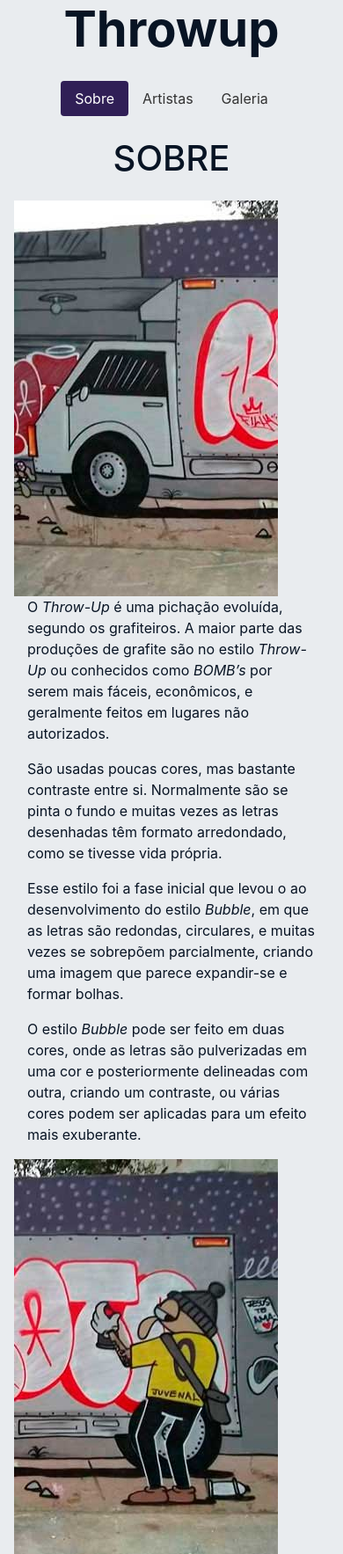
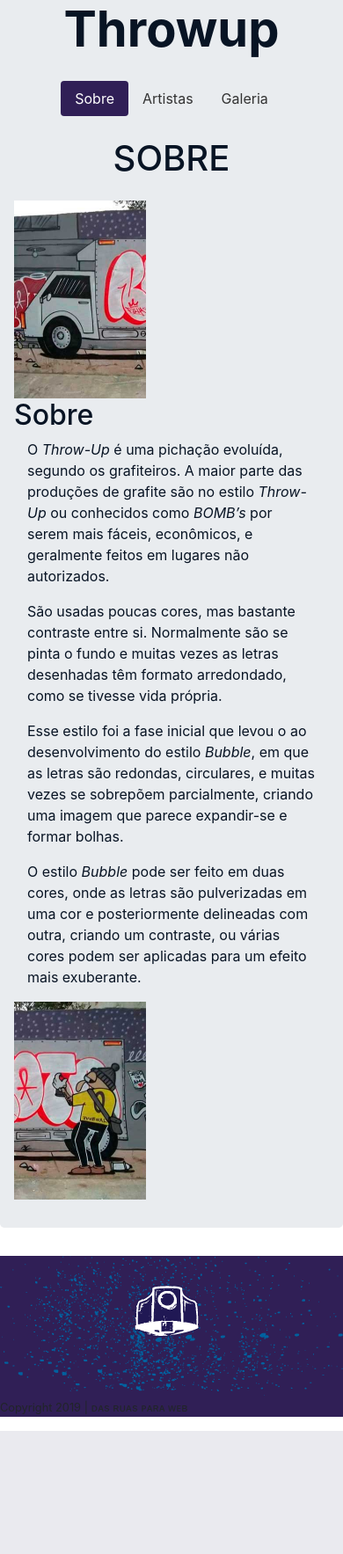
Before and after one commit to MOREIRALARISSA/Das-Ruas-para-Web, a PHP site: page /_authors/anderson/index.php in a window 390 px wide; the page is wider, and only the part inside the window is pictured. Shown: the part 243-2010 px from the top of that part at 88% size. After the commit the page ends 1870 px from the top of that part, so only its background shows below. Run offline with PHP 8.4, Linux system fonts and the light colour scheme.

Commit message:
Finalizado estrutura e responsividade da Throwup, página validada.

```diff
--- a/_authors/anderson/_css/style.css
+++ b/_authors/anderson/_css/style.css
@@ -11,7 +11,7 @@ figure {
 /* Galeria */
 .gallery_border {
     border-bottom: 2px solid #1c61a7;
-    height: 320px;
+    height: 370px;
 }
 
 .gallery_border:hover {
--- a/_authors/anderson/index.php
+++ b/_authors/anderson/index.php
@@ -33,12 +33,15 @@
                             <!-- Sobre -->
                             <h1 class="mt-4 mb-4"> SOBRE </h1>
                             <div class="row align-items-center">
-                                <div class="col-lg-4 offset-lg-0 order-lg-first col-md-5 offset-md-1 col-sm-6 offset-sm-0 pl-0 pr-0">
-                                    <img class="img-fluid" src="./../../_images/anderson/sobre-1.jpg" alt="" />
+                                <aside>
+                                    <div class="col-lg-4 offset-lg-0 order-lg-first col-md-5 offset-md-1 col-sm-6 offset-sm-0 pl-0 pr-0 col-6 text-center">
+                                        <img class="img-fluid" src="./../../_images/anderson/sobre-1.jpg" alt="Parte esquerda de um grafite dividido em dois" />
                                     </div>
+                                </aside>
 
-                                <div class="col-lg-4 offset-lg-0 col-md-8 offset-md-2 order-md-first order-sm-first">
                                 <article>
+                                    <h2>Sobre</h2>
+                                    <div class="col-lg-4 offset-lg-0 col-md-8 offset-md-2 order-md-first order-sm-first order-first">
                                         <p>
                                             O <em>Throw-Up</em> é uma pichação evoluída, segundo os grafiteiros. A maior parte das produções de grafite são no estilo <em>Throw-Up</em>
                                             ou conhecidos como <em>BOMB’s</em> por serem mais fáceis, econômicos, e geralmente feitos em lugares não autorizados.
@@ -55,18 +58,23 @@
                                             O estilo <em>Bubble</em> pode ser feito em duas cores, onde as letras são pulverizadas em uma cor e posteriormente delineadas com outra, criando um contraste,
                                             ou várias cores podem ser aplicadas para um efeito mais exuberante.
                                         </p>
+                                    </div>
                                 </article>
+
+                                <aside>
+                                    <div class="col-lg-4 offset-lg-0 col-md-5 offset-md-0 col-sm-6 offset-sm-0 pl-0 pr-0 col-6 text-center">
+                                        <img class="img-fluid" src="./../../_images/anderson/sobre-2.jpg" alt="Parte direita de um grafite dividido em dois" />
                                     </div>
-
-                                <div class="col-lg-4 offset-lg-0 col-md-5 offset-md-0 col-sm-6 offset-sm-0 pl-0 pr-0">
-                                    <img class="img-fluid" src="./../../_images/anderson/sobre-2.jpg" alt="" />
-                                </div>
+                                </aside>
                             </div>
                         </div>
 
+                        <!-- Artistas -->
                         <div class="tab-pane fade show " id="nav-item-02" role="tabpanel">
+                            <h1 class="text-center mb-4">Artistas</h1>
                             <section>
-                                <h1 class="text-center mb-4">Artistas</h1>
+                                <h2 class="d-none">Artistas</h2>
+                                <article>
                                     <div class="row justify-content-lg-center mb-5">
                                         <div class="col-lg-4 offset-lg-0 col-md-5 offset-md-0 col-sm-12 mb-5">
                                             <div class="card">
@@ -77,7 +85,7 @@
                                                 </div>
                                                 <div class="card-body">
                                                     <!-- <h4 class="card-title font-weight-bold">Caio César Assumpção Rosseto</h4> -->
-                                                <h2 class="card-title" font-weight-bold>Real Grapixo</h2>
+                                                    <h2 class="card-title font-weight-bold">Real Grapixo</h2>
                                                     <h3 class="card-subtitle mb-2 text-muted">Desconhecido
                                                         <!--ou Robin Gunningham[2]-->
                                                     </h3>
@@ -120,7 +128,7 @@
                                                 </div>
                                                 <div class="card-body">
                                                     <!-- <h4 class="card-title font-weight-bold">Caio César Assumpção Rosseto</h4> -->
-                                                <h2 class="card-title" font-weight-bold>ten.spheres</h2>
+                                                    <h2 class="card-title font-weight-bold">ten.spheres</h2>
                                                     <h3 class="card-subtitle mb-2 text-muted">Desconhecido
                                                         <!--ou Robin Gunningham[2]-->
                                                     </h3>
@@ -161,7 +169,7 @@
                                                 </div>
                                                 <div class="card-body">
                                                     <!-- <h4 class="card-title font-weight-bold">Caio César Assumpção Rosseto</h4> -->
-                                                <h2 class="card-title" font-weight-bold>ROTA IP</h2>
+                                                    <h2 class="card-title font-weight-bold">ROTA IP</h2>
                                                     <h3 class="card-subtitle mb-2 text-muted">Desconhecido
                                                         <!--ou Robin Gunningham[2]-->
                                                     </h3>
@@ -200,7 +208,7 @@
                                                 </div>
                                                 <div class="card-body">
                                                     <!-- <h4 class="card-title font-weight-bold">Caio César Assumpção Rosseto</h4> -->
-                                                <h2 class="card-title" font-weight-bold>Veni Vidi Vici</h2>
+                                                    <h2 class="card-title font-weight-bold">Veni Vidi Vici</h2>
                                                     <h3 class="card-subtitle mb-2 text-muted">Desconhecido
                                                         <!--ou Robin Gunningham[2]-->
                                                     </h3>
@@ -226,16 +234,19 @@
                                             </div>
                                         </div>
                                     </div>
+                                </article>
                             </section>
                         </div>
 
+                            <!-- Galeria -->
                         <div class="tab-pane fade show " id="nav-item-03" role="tabpanel">
+                            <h1 class="mt-4 mb-4 text-center">Galeria</h1>
                             <section>
+                                <h2 class="d-none">Galeria</h2>
                                 <article>
-                                    <!-- Galeria -->
-                                    <h1 class="mt-4 mb-4 text-center">Galeria</h1>
+                                    <h2 class="d-none">Galeria</h2>
                                     <div class="row">
-                                        <div class="col-lg-4 col-md-6 col-sm-12 align-self-center">
+                                        <div class="col-lg-4 col-md-6 col-sm-12 align-self-center mb-4">
                                             <figure class="gallery_border">
                                                 <img class="img-fluid" src="./../../_images/anderson/img-1.jpg" title="Vagões de trem grafitados" alt="Vagões de trem grafitados" />
                                                 <figcaption class="mt-2">
@@ -244,7 +255,7 @@
                                             </figure>
                                         </div>
 
-                                        <div class="col-lg-4 col-md-6 col-sm-12 align-self-center">
+                                        <div class="col-lg-4 col-md-6 col-sm-12 align-self-center mb-4">
                                             <figure class="gallery_border">
                                                 <img class="img-fluid" src="./../../_images/anderson/img-2.jpg" title="Carro de ponta cabeça grafitado" alt="Carro de ponta cabeça grafitado" />
                                                 <figcaption class="mt-2">
@@ -253,7 +264,7 @@
                                             </figure>
                                         </div>
 
-                                        <div class="col-lg-4 col-md-6 col-sm-12 align-self-center">
+                                        <div class="col-lg-4 col-md-6 col-sm-12 align-self-center mb-4">
                                             <figure class="gallery_border">
                                                 <img class="img-fluid" src="./../../_images/anderson/img-3.jpg" title="Parede de via pública grafitada" alt="Parede de via pública grafitada" />
                                                 <figcaption class="mt-2">
@@ -343,7 +354,6 @@
             <div class="modal-footer">
                 <button type="button" class="btn btn-danger" data-dismiss="modal">Fechar</button>
             </div>
-
         </div>
     </div>
 </div>
--- a/_css/style.css
+++ b/_css/style.css
@@ -100,7 +100,7 @@
     color: rgba(255, 255, 255, 0.75);
 }
 
-@media (max-width: 767px) {
+@media (max-width: 991px) {
     .menu_fixed {
         position: -webkit-sticky;
         position: sticky;
```
Lines whose indentation alone changed are shown as unchanged.
